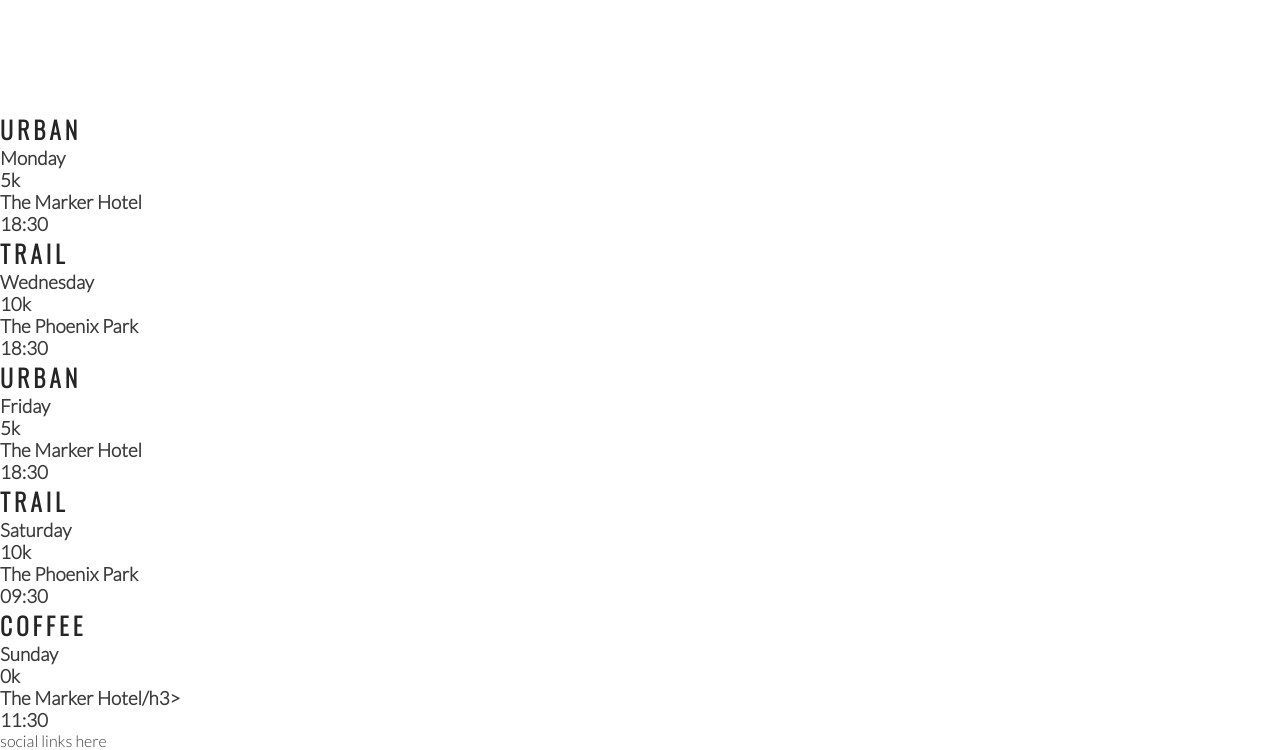
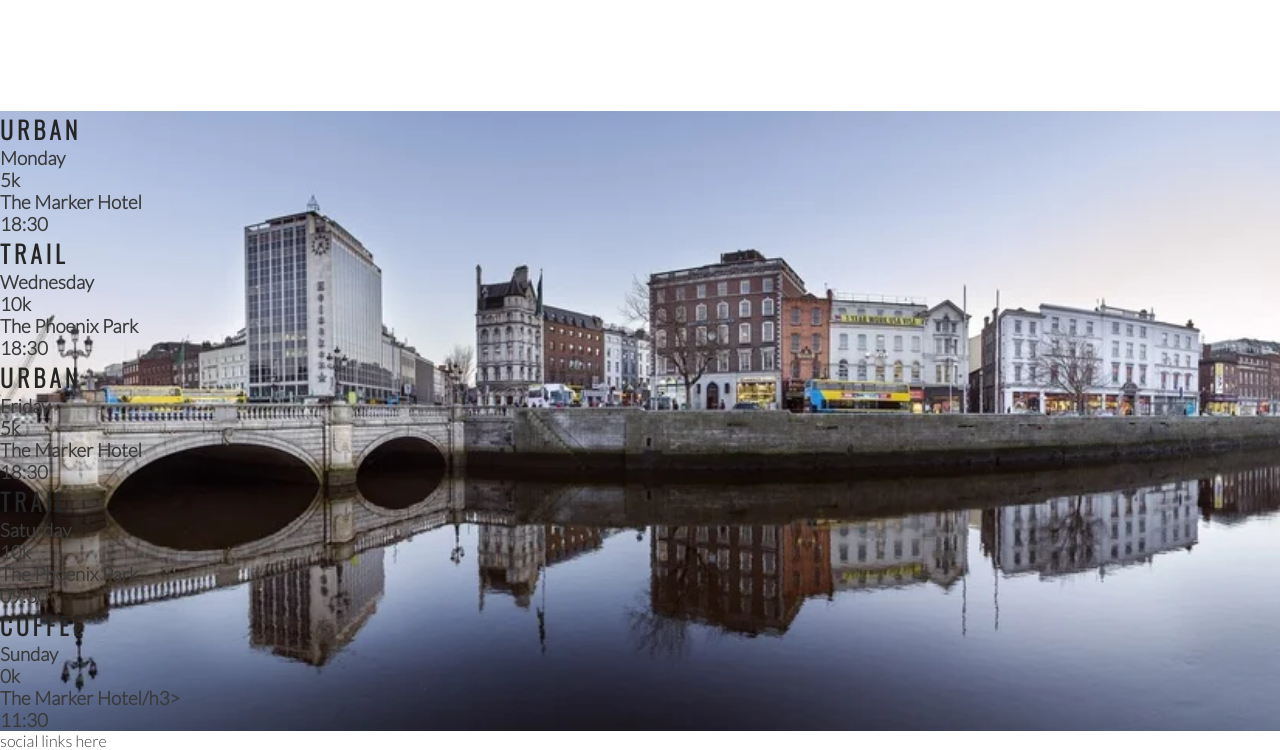
Before and after one commit to one1189/love-running2, a plain HTML site: page index.html in a window 1280 px wide. Shown: the part 1184-1934 px from the top of the page. Drawn offline with nearby package versions, Linux system fonts and the light colour scheme.

Commit message:
Add background image to times section

```diff
--- a/assets/css/style.css
+++ b/assets/css/style.css
@@ -185,9 +185,20 @@
 }
 
 #circle-cover-bg {
-    background: url(../images/ethos-center-image.jpg) no-repeat center center;
+    background: url('../images/ethos-center-image.jpg') no-repeat center center;
     height: 100%;
     border-radius: 50%;
 
 
 }
+
+/* event times */
+
+#times {
+    background-image: url('../images/dublin-city.webp');
+    background-repeat: no-repeat;
+    background-size: cover;
+    background-position: center;
+    width: 100%;
+    overflow: hidden;
+}
--- a/index.html
+++ b/index.html
@@ -73,7 +73,7 @@
 
         </div>
     </section>
-    <section>
+    <section id="times">
         <diV>
             <h2>Urban</h2>
             <h3>Monday</h3>
```
Also changed, not shown: assets/images/dublin-city.webp (added).
